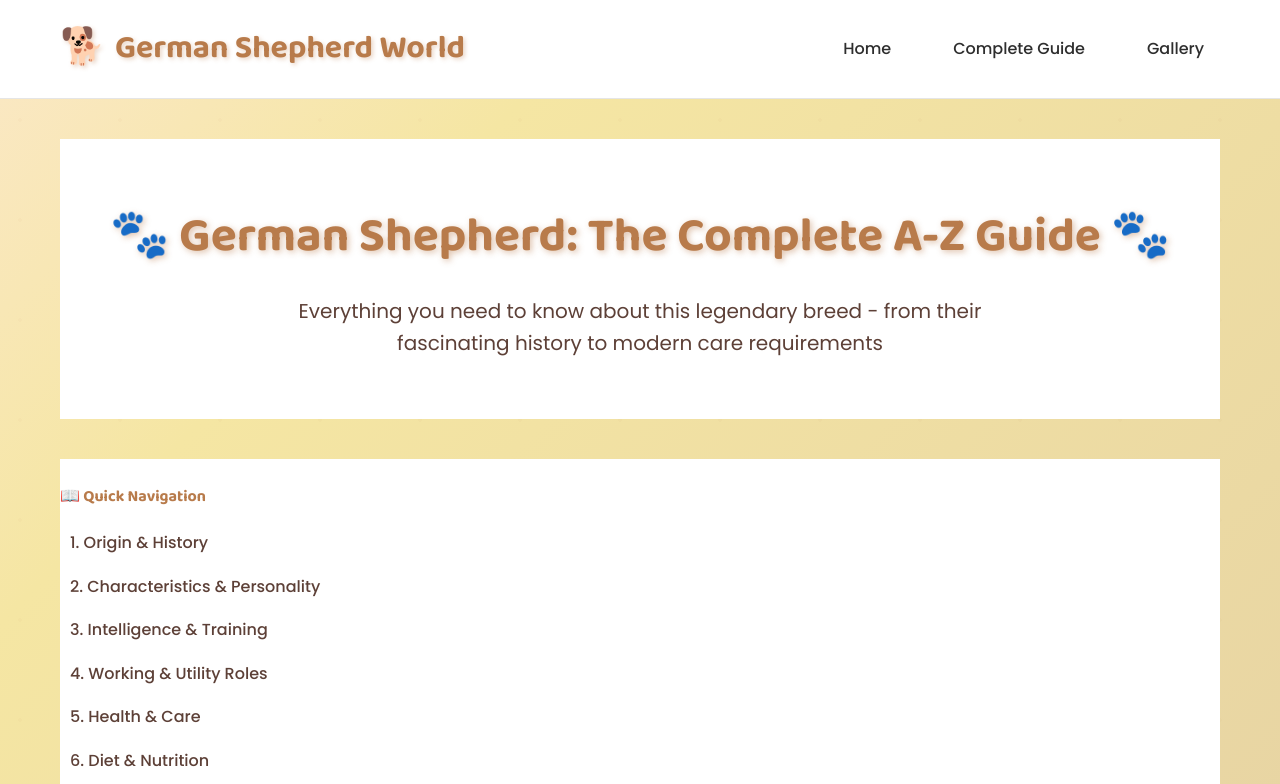
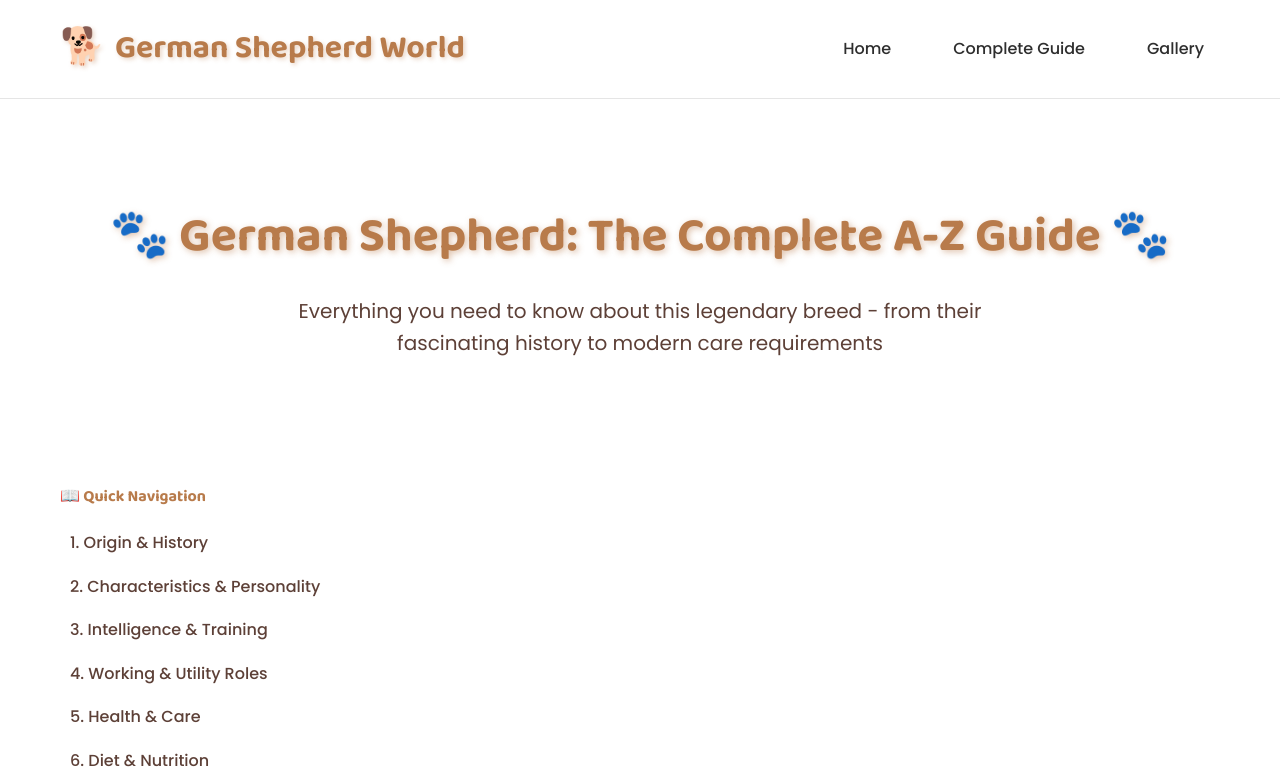
Before and after one commit to shri33/german-shepherd-website, a plain HTML site: page complete-guide.html in a window 1280 px wide. Shown: the top 784 px of the page. Drawn offline with Linux system fonts and the light colour scheme.

Commit message:
Remove yellow/beige gradient backgrounds - convert all pages to pure white backgrounds

```diff
--- a/complete-guide.html
+++ b/complete-guide.html
@@ -15,27 +15,13 @@
 
         body {
             font-family: 'Poppins', sans-serif;
-            background: linear-gradient(135deg, #FBE8C7 0%, #F5E6A3 30%, #E8D5A3 100%);
-            background-attachment: fixed;
+            background: white;
             color: #2E2E2E;
             line-height: 1.6;
             min-height: 100vh;
         }
 
-        body::before {
-            content: '';
-            position: fixed;
-            top: 0;
-            left: 0;
-            width: 100%;
-            height: 100%;
-            background-image:
-                radial-gradient(circle at 20px 20px, rgba(184, 123, 75, 0.1) 2px, transparent 2px),
-                radial-gradient(circle at 80px 80px, rgba(184, 123, 75, 0.08) 1px, transparent 1px);
-            background-size: 100px 100px, 60px 60px;
-            z-index: -1;
-            opacity: 0.3;
-        }
+
 
         header {
             background: white;
@@ -206,7 +192,7 @@
         }
 
         .characteristic-card:hover {
-            background: #FBE8C7;
+            background: #F5F5F5;
         }
 
         .characteristic-card h4 {
```
Also changed, not shown: characteristics.html (+3 -17 lines), gallery.html (+4 -18 lines), index.html (+3 -27 lines).
